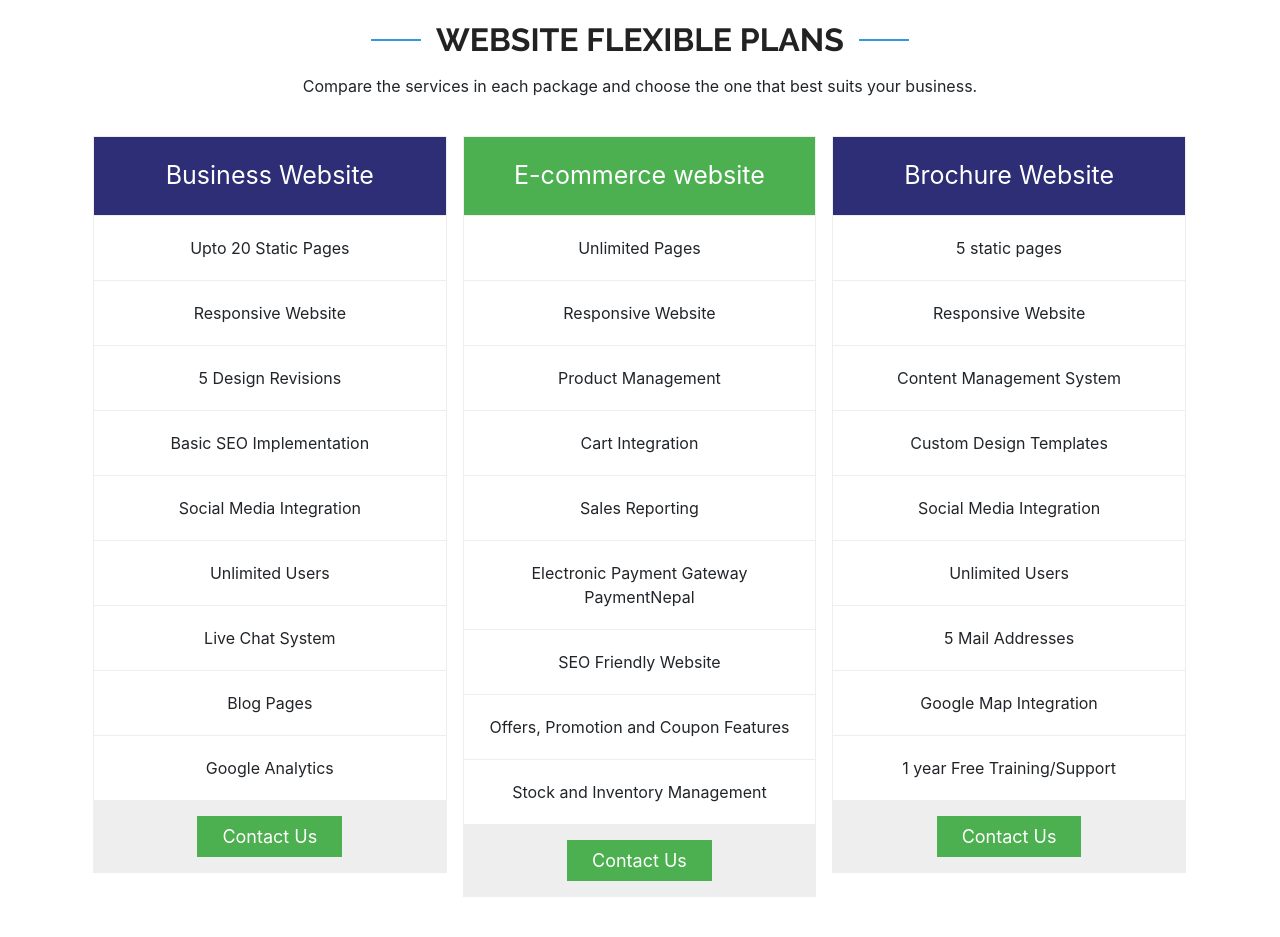
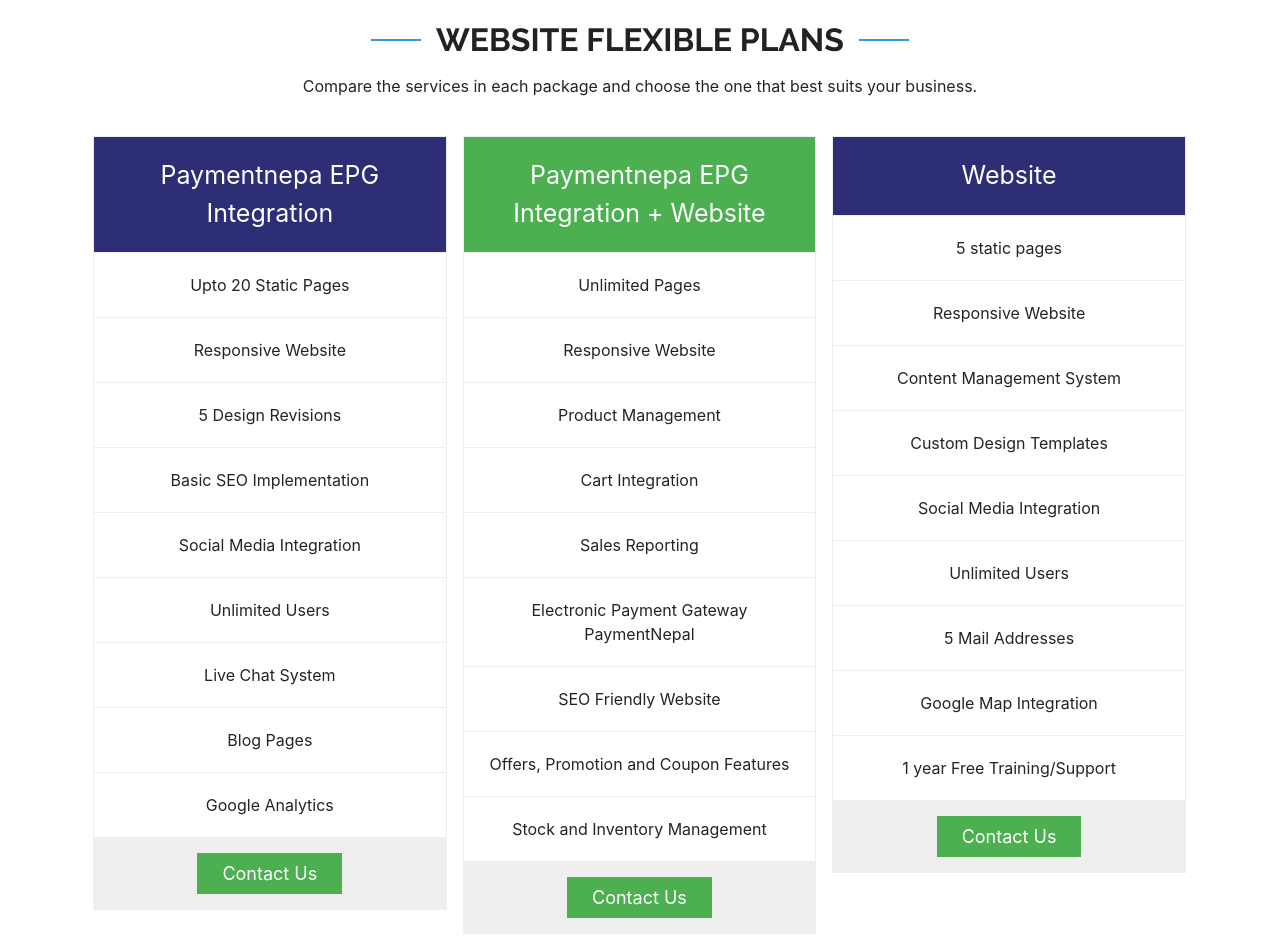
Before and after one commit to Enish23/PaymentNepal, a plain HTML site: page index.html in a window 1280 px wide. Shown: the part 2600-3537 px from the top of the page. Drawn offline with nearby package versions, Linux system fonts and the light colour scheme.

Commit message:
Update index.html

```diff
--- a/index.html
+++ b/index.html
@@ -238,7 +238,7 @@
 
 <div class="columns">
   <ul class="price">
-    <li class="header"style="background-color:#2d2e76" >Business Website</li>
+    <li class="header"style="background-color:#2d2e76" >Paymentnepa EPG Integration</li>
     <li>Upto 20 Static Pages</li>
     <li>Responsive Website</li>
     <li>5 Design Revisions</li>
@@ -255,7 +255,7 @@
 
 <div class="columns">
   <ul class="price">
-    <li class="header" style="background-color:#4CAF50">E-commerce website</li>
+    <li class="header" style="background-color:#4CAF50">Paymentnepa EPG Integration + Website</li>
     <li>Unlimited Pages</li>
     <li>Responsive Website</li>
     <li>Product Management</li>
@@ -271,7 +271,7 @@
 
 <div class="columns">
   <ul class="price">
-    <li class="header" style="background-color:#2d2e76">Brochure Website</li>
+    <li class="header" style="background-color:#2d2e76"> Website</li>
     <li>5 static pages</li>
     <li>Responsive Website</li>
     <li>Content Management System</li>
```
